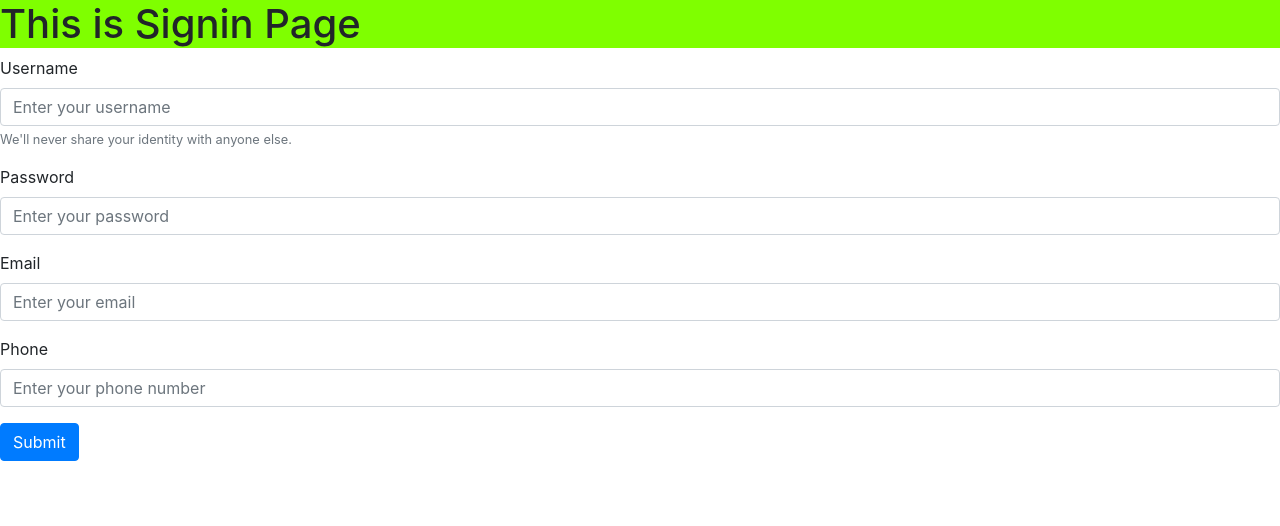
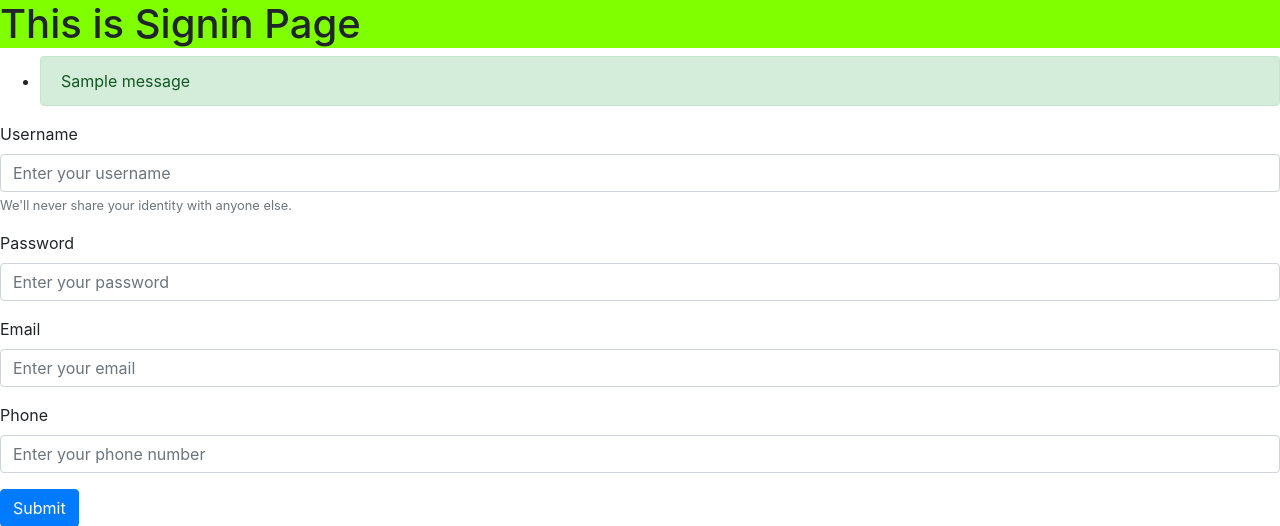
Before and after one commit to sumityadav22/Django-Practice, a Django app: page /signin/ in a window 1280 px wide. Shown: the part 128-654 px from the top of the page. Run offline with Django 3.2, Linux system fonts and the light colour scheme; one stand-in notice (Sample message) is shown; some libraries are stand-ins or nearby versions.

Commit message:
EDIT - {ADD} Flash message

```diff
--- a/learnDjango/SportApp/views.py
+++ b/learnDjango/SportApp/views.py
@@ -2,6 +2,7 @@ from django.shortcuts import render, redirect
 from django.shortcuts import HttpResponse
 from .forms import RegistrationForm
 from .models import RegistrationData
+from django.contrib import messages
 
 # Create your views here.
 
@@ -41,5 +42,6 @@ def addUser(request):
         phone = form.cleaned_data['phone'])
 
         myregister.save()
+        messages.add_message(request, messages.SUCCESS, "You have signed up successfuly")
 
-    return redirect('Home')
+    return redirect('Signin')
--- a/learnDjango/templates/signin.html
+++ b/learnDjango/templates/signin.html
@@ -3,6 +3,18 @@
 
 {% block body %}
     <h1>This is Signin Page</h1>
+    <ul class = "messages">
+        {% for msg in messages %}
+
+        <li>
+            <div class =  "alert alert-{{ msg.level_tag }}" role="alert" >
+                {{ msg.message }}
+
+            </div>
+        </li>
+
+        {% endfor %}
+    </ul>
     <form action="{% url 'addUser' %}" method="post">
         {% csrf_token %}
     <!-- {{ form }} -->
```
Also changed, not shown: learnDjango/db.sqlite3.
